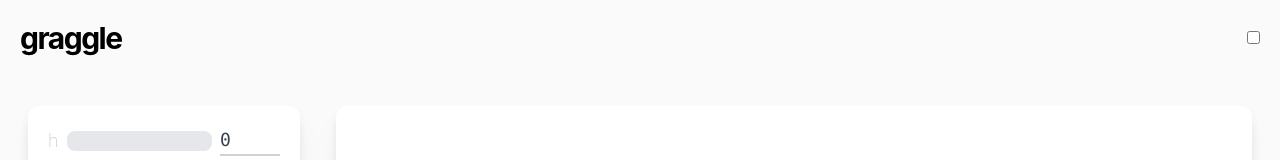
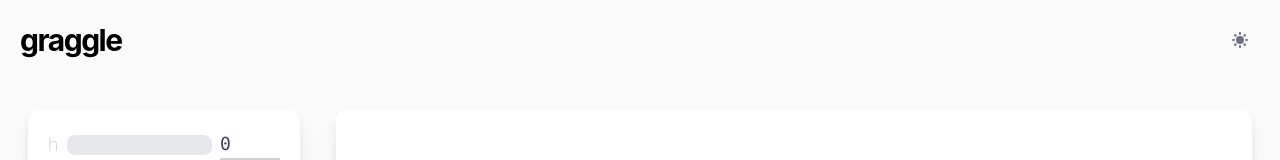
Before and after one commit to enzogdev/graggle-v0, a React (Vite) app: page / in a window 1280 px wide. Shown: the top 160 px of the page. Built offline with nearby package versions, Linux system fonts and the light colour scheme.

Commit message:
add switch style for dark theme

```diff
--- a/src/components/Navigation/ThemeSwitcher.tsx
+++ b/src/components/Navigation/ThemeSwitcher.tsx
@@ -3,20 +3,45 @@
 
 export default function ThemeSwitcher() {
   const [colorTheme, setTheme] = useDarkTheme();
-  const [darkTheme, setDarkTheme] = useState(
-    colorTheme === "light" ? true : false
-  );
+  const [darkTheme, setDarkTheme] = useState(colorTheme === "light");
 
-  const toggleDarkMode = (checked) => {
-    setTheme(colorTheme);
-    setDarkTheme(checked);
+  const toggleDarkMode = () => {
+    const newTheme = darkTheme ? "light" : "dark";
+    setTheme(newTheme);
+    setDarkTheme(!darkTheme);
   };
 
   return (
-    <>
-      <div>
-        <input type="checkbox" checked={darkTheme} onChange={toggleDarkMode} />
-      </div>
-    </>
+    <div>
+      <button
+        id="theme-toggle"
+        type="button"
+        className="text-gray-500 dark:text-gray-400 hover:bg-gray-100 dark:hover:bg-gray-700 focus:outline-none focus:ring-4 focus:ring-gray-200 dark:focus:ring-gray-700 rounded-lg text-sm p-2.5"
+        onClick={toggleDarkMode}
+      >
+        <svg
+          id="theme-toggle-dark-icon"
+          className={`w-5 h-5 ${darkTheme ? "" : "hidden"}`}
+          fill="currentColor"
+          viewBox="0 0 20 20"
+          xmlns="http://www.w3.org/2000/svg"
+        >
+          <path d="M17.293 13.293A8 8 0 016.707 2.707a8.001 8.001 0 1010.586 10.586z"></path>
+        </svg>
+        <svg
+          id="theme-toggle-light-icon"
+          className={`w-5 h-5 ${darkTheme ? "hidden" : ""}`}
+          fill="currentColor"
+          viewBox="0 0 20 20"
+          xmlns="http://www.w3.org/2000/svg"
+        >
+          <path
+            d="M10 2a1 1 0 011 1v1a1 1 0 11-2 0V3a1 1 0 011-1zm4 8a4 4 0 11-8 0 4 4 0 018 0zm-.464 4.95l.707.707a1 1 0 001.414-1.414l-.707-.707a1 1 0 00-1.414 1.414zm2.12-10.607a1 1 0 010 1.414l-.706.707a1 1 0 11-1.414-1.414l.707-.707a1 1 0 011.414 0zM17 11a1 1 0 100-2h-1a1 1 0 100 2h1zm-7 4a1 1 0 011 1v1a1 1 0 11-2 0v-1a1 1 0 011-1zM5.05 6.464A1 1 0 106.465 5.05l-.708-.707a1 1 0 00-1.414 1.414l.707.707zm1.414 8.486l-.707.707a1 1 0 01-1.414-1.414l.707-.707a1 1 0 011.414 1.414zM4 11a1 1 0 100-2H3a1 1 0 000 2h1z"
+            fillRule="evenodd"
+            clipRule="evenodd"
+          ></path>
+        </svg>
+      </button>
+    </div>
   );
 }
```
